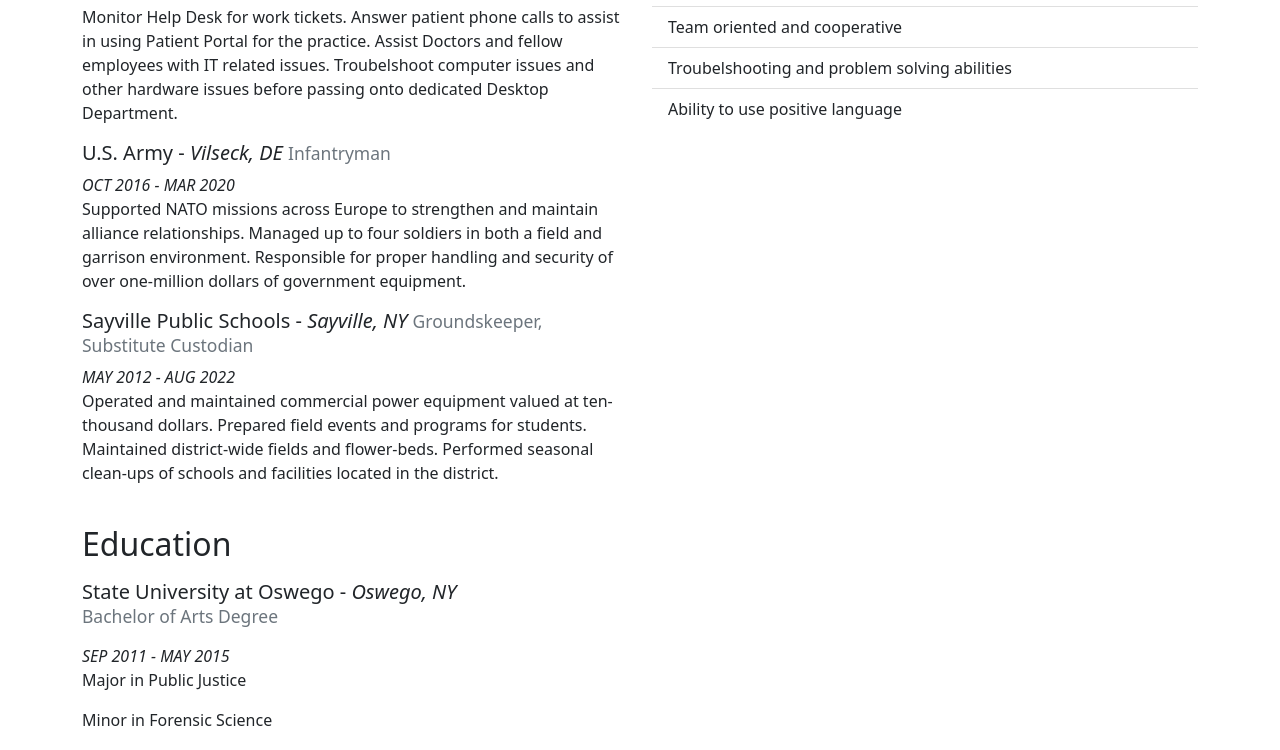
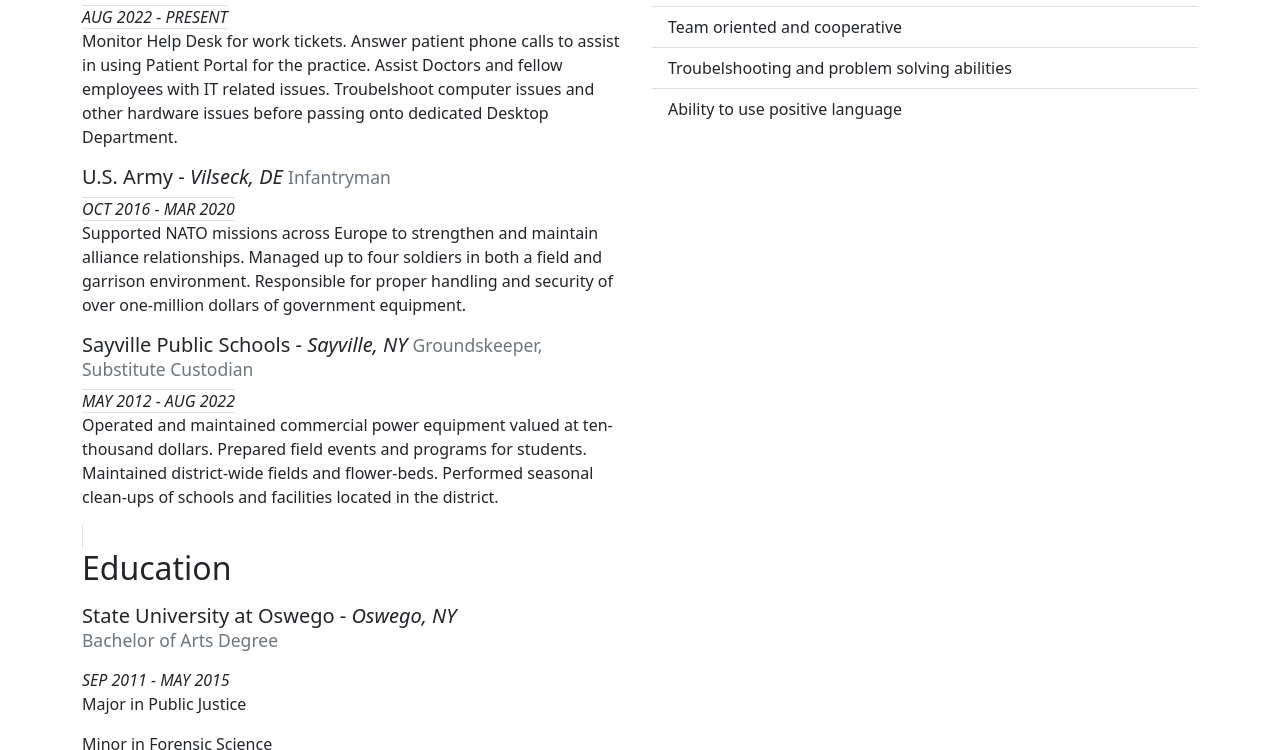
Before and after one commit to Svtucci/svtucci.github.io, a plain HTML site: page index.html in a window 1280 px wide. Shown: the part 394-1144 px from the top of the page. Drawn offline with nearby package versions, Linux system fonts and the light colour scheme.

Commit message:
Update index.html

```diff
--- a/index.html
+++ b/index.html
@@ -20,7 +20,8 @@
   <h6>Steve.Vertucci@gmail.com</h6>
   <hr>
   <div class="row">
-    <div class="col-sm-6" "bg-success p-2 text-white" >
+    <div class="col-sm-6">
+      <span class="border">
       <h2>Job History</h2>
       <p>
       <p>
@@ -49,6 +50,7 @@
       <em>MAY 2012 - AUG 2022</em>
       <p>Operated and maintained commercial power equipment valued at ten-thousand dollars. Prepared field events and programs for students. Maintained district-wide fields and flower-beds. Performed seasonal clean-ups of schools and facilities located in the district.</p>
       <BR>
+      </span>
       <h2>Education</h2>
       <p>
       <p>
```
